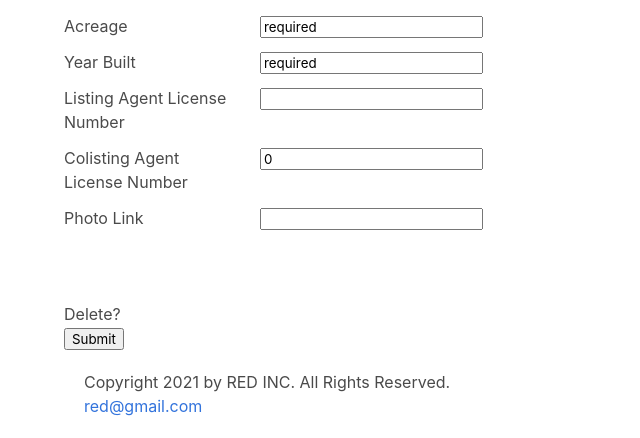
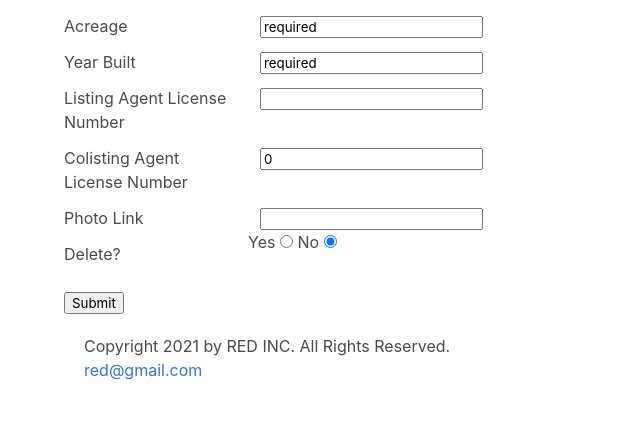
Before and after one commit to fretgfr/red, a Flask app: template templates/edit_listing.html in a window 1280 px wide. Shown: the part 1142-1580 px from the top of the page, without its empty margins (0-640 px from the left). After the commit the page ends 1522 px from the top, so only its background shows below. Run offline with Flask 2, Linux system fonts and the light colour scheme; the template is opened without the code that fills it, so the values that code supplies are empty; parts of the project's set-up code (start-up, migrations or seed data) failed here and were passed over.

Commit message:
Implement Listing Delete

```diff
--- a/app.py
+++ b/app.py
@@ -161,6 +161,10 @@ def edit_listing(listing_id: str):
         try:
             req = request.form
 
+            if req.get("delete"):
+                listing.delete_listing(db_connection)
+                return "Listing Deleted"
+
             listing.listing_type = req.get("listing_type")
             listing.listing_status = req.get("status")
             listing.listing_description = req.get("description")
--- a/lib/listing.py
+++ b/lib/listing.py
@@ -78,8 +78,7 @@ class Listing:
         return self
 
 
-
-    def delete_listing(self, db_connection: mysql.connector.MySQLConnection, mls_number: int):
+    def delete_listing(self, db_connection: mysql.connector.MySQLConnection):
         #Deletes the listing
         with db_connection.cursor() as cursor:
             cursor.execute("DELETE FROM LISTING WHERE listing_mls_number = %s", (self.listing_mls_number,))
--- a/templates/edit_listing.html
+++ b/templates/edit_listing.html
@@ -95,7 +95,8 @@
                     </div>
                 </div>
                 <div class="column">
-                    <textarea name="description" id="description" cols="30" rows="10" required>{{listing.listing_description}}</textarea>
+                    <textarea name="description" id="description" cols="30" rows="10"
+                        required>{{listing.listing_description}}</textarea>
                 </div>
             </div>
         </div>
@@ -168,7 +169,8 @@
                     </div>
                 </div>
                 <div class="column">
-                    <input type="text" name="address_number" id="address_number"  value={{listing.listing_address_number}} required>
+                    <input type="text" name="address_number" id="address_number"
+                        value={{listing.listing_address_number}} required>
                 </div>
             </div>
         </div>
@@ -182,7 +184,8 @@
                     </div>
                 </div>
                 <div class="column">
-                    <input type="text" name="address_street" id="address_street" value= {{listing.listing_address_street}} required>
+                    <input type="text" name="address_street" id="address_street"
+                        value={{listing.listing_address_street}} required>
                 </div>
             </div>
         </div>
@@ -196,7 +199,8 @@
                     </div>
                 </div>
                 <div class="column">
-                    <input type="text" name="address_city" id="address_city" value={{listing.listing_address_city}} required>
+                    <input type="text" name="address_city" id="address_city" value={{listing.listing_address_city}}
+                        required>
                 </div>
             </div>
         </div>
@@ -210,7 +214,8 @@
                     </div>
                 </div>
                 <div class="column">
-                    <input type="text" name="address_state" id="address_state" value={{listing.listing_address_state}} required>
+                    <input type="text" name="address_state" id="address_state" value={{listing.listing_address_state}}
+                        required>
                 </div>
             </div>
         </div>
@@ -224,7 +229,8 @@
                     </div>
                 </div>
                 <div class="column">
-                    <input type="text" name="address_zip" id="address_zip" value={{listing.listing_address_zip}} required>
+                    <input type="text" name="address_zip" id="address_zip" value={{listing.listing_address_zip}}
+                        required>
                 </div>
             </div>
         </div>
@@ -282,7 +288,8 @@
                     </div>
                 </div>
                 <div class="column">
-                    <input type="text" name="full_bathrooms" id="full_bathrooms" value={{listing.listing_full_bath_count}} required>
+                    <input type="text" name="full_bathrooms" id="full_bathrooms"
+                        value={{listing.listing_full_bath_count}} required>
                 </div>
             </div>
         </div>
@@ -296,7 +303,8 @@
                     </div>
                 </div>
                 <div class="column">
-                    <input type="text" name="half_bathrooms" id="half_bathrooms" value={{listing.listing_half_bath_count}} required>
+                    <input type="text" name="half_bathrooms" id="half_bathrooms"
+                        value={{listing.listing_half_bath_count}} required>
                 </div>
             </div>
         </div>
@@ -439,7 +447,8 @@
                     </div>
                 </div>
                 <div class="column">
-                    <input type="text" name="school_district" id="school_district" value={{listing.listing_school_district}} required>
+                    <input type="text" name="school_district" id="school_district"
+                        value={{listing.listing_school_district}} required>
                 </div>
             </div>
         </div>
@@ -453,7 +462,8 @@
                     </div>
                 </div>
                 <div class="column">
-                    <input type="text" name="carcount" id="carcount" value={{listing.listing_garage_car_count}} required>
+                    <input type="text" name="carcount" id="carcount" value={{listing.listing_garage_car_count}}
+                        required>
                 </div>
             </div>
         </div>
@@ -508,7 +518,8 @@
                     </div>
                 </div>
                 <div class="column">
-                    <input type="text" name="listing_agent_id" id="listing_agent_id" value={{listing.listing_agent_license_number}} >
+                    <input type="text" name="listing_agent_id" id="listing_agent_id"
+                        value={{listing.listing_agent_license_number}}>
                 </div>
             </div>
         </div>
@@ -525,7 +536,8 @@
                 <div class="column">
 
                     {% if listing.colisting_agent_license_number %}
-                    <input type="text" name="colist_agent_id" id="colist_agent_id" value={{listing.colisting_agent_license_number}}>
+                    <input type="text" name="colist_agent_id" id="colist_agent_id"
+                        value={{listing.colisting_agent_license_number}}>
                     {% else %}
                     <input type="text" name="colist_agent_id" id="colist_agent_id" value=0>
                     {% endif %}
@@ -541,7 +553,7 @@
                     </div>
                 </div>
                 <div class="column">
-                    <input type="text" name="image_link" id="image_link" value={{listing.listing_image_links}} >
+                    <input type="text" name="image_link" id="image_link" value={{listing.listing_image_links}}>
                 </div>
             </div>
         </div>
@@ -549,12 +561,17 @@
 
         <div class="columns">
             <div class="column is-2">
-                <div></div>
+                <div class="field is-horizontal">
+                    <label for="delete">Delete?</label>
                 </div>
             </div>
-        <div class="column is-2"></div>
-        <div class="field is-horizontal"></div>
-        <label for="delete">Delete?</label>
+            <div>
+                <label for="deletey">Yes</label>
+                <input type="radio" name="delete" id="deletey" value="yes">
+                <label for="deleten">No</label>
+                <input type="radio" name="delete" id="deleten" value="no" checked>
+            </div>
+        </div>
 
 
 <div class="columns">
```
Lines whose indentation alone changed are shown as unchanged.
